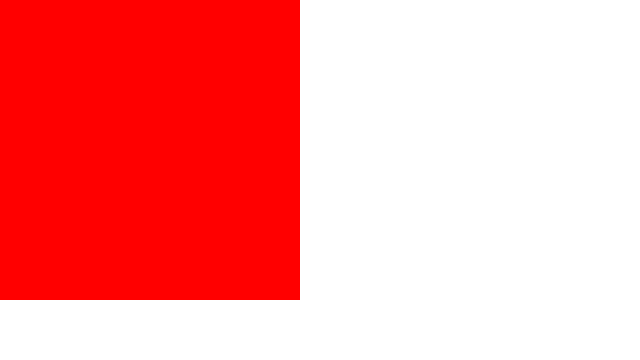
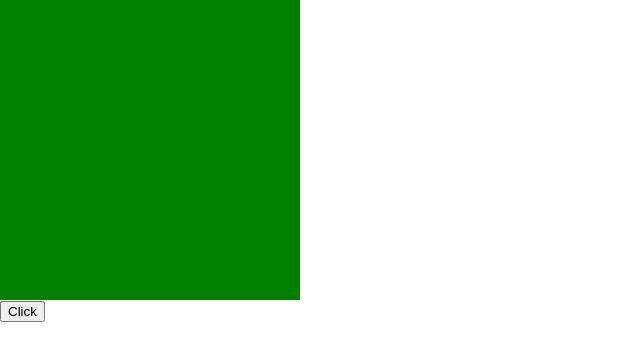
Before and after one commit to thinkful-ei26/trisha-randyS-color-generator, a React (Create React App) app: page / in a window 1280 px wide. Both pictures are taken after a click on the button "Click". Shown: the top 360 px of the page, without its empty margins (0-640 px from the left). Built offline with nearby package versions, Linux system fonts and the light colour scheme.

Commit message:
random color box generator working

```diff
--- a/src/App.js
+++ b/src/App.js
@@ -1,6 +1,8 @@
 import React from 'react';
 import Button from './Button';
-import ColorBox from './ColorBox';
+import RedBox from './red-box';
+import GreenBox from './green-box';
+import BlueBox from './blue-box';
 
 export default class App extends React.Component {
 
@@ -9,8 +11,13 @@ export default class App extends React.Component {
 
     this.state = {
       display: 'button'
+    }
+  }
 
-    }
+  randomBoxGenerator() {
+    const boxes = [GreenBox, BlueBox, RedBox];
+    const num = Math.floor(Math.random() * Math.floor(3));
+    return boxes[num];
   }
 
   handleClick() {
@@ -18,10 +25,17 @@ export default class App extends React.Component {
     this.setState({display: 'box'})
   }
 
-// export default function App()  {
   render() {
+
+    const MyBox = this.randomBoxGenerator();
+
     if (this.state.display === 'box') {
-      return <ColorBox />
+      return (
+        <div>
+          <MyBox />
+          <Button onClick={e => this.handleClick(e)} />
+        </div>
+      )
     }
     if (this.state.display === 'button') {
       return (
```
